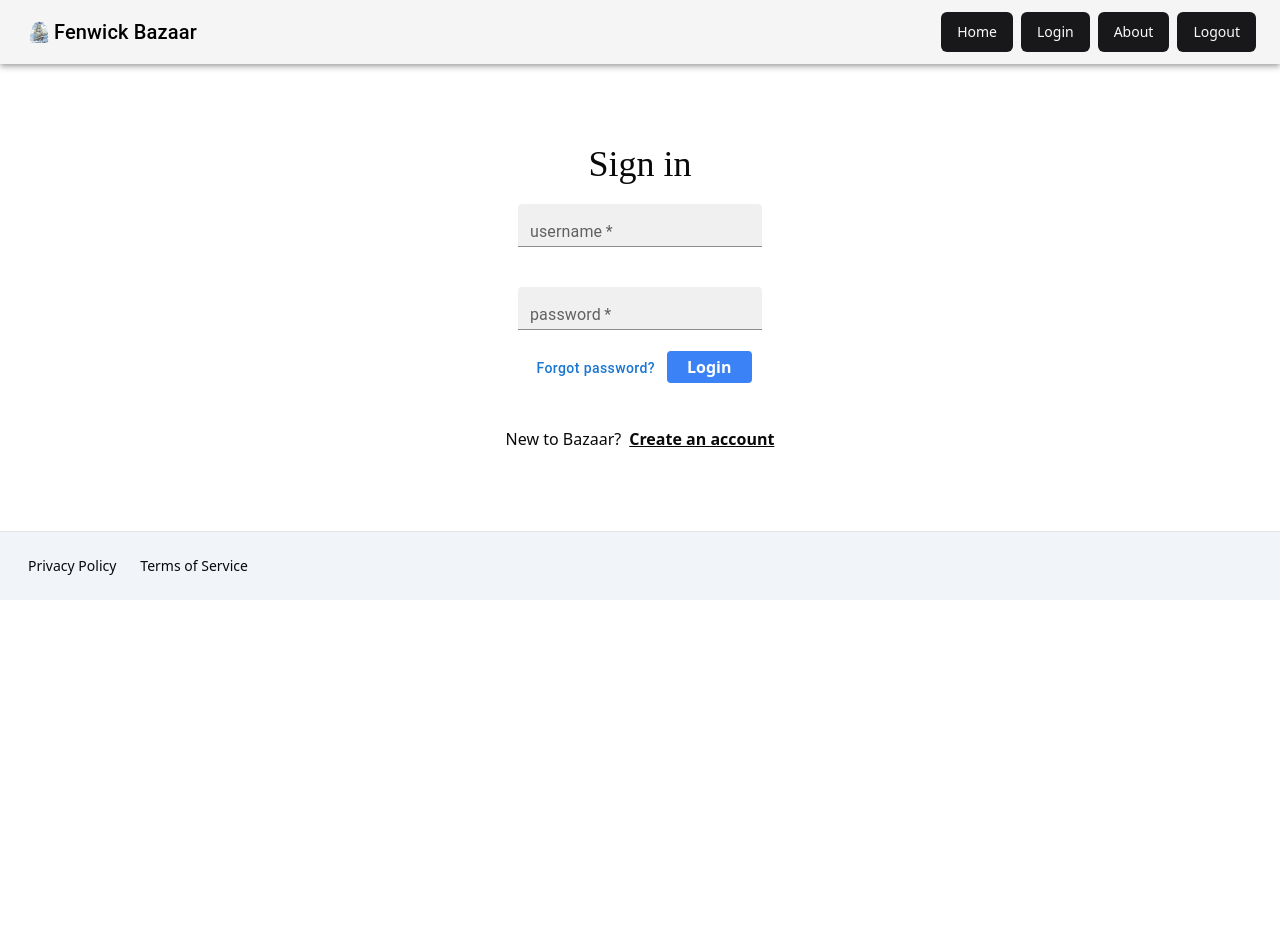
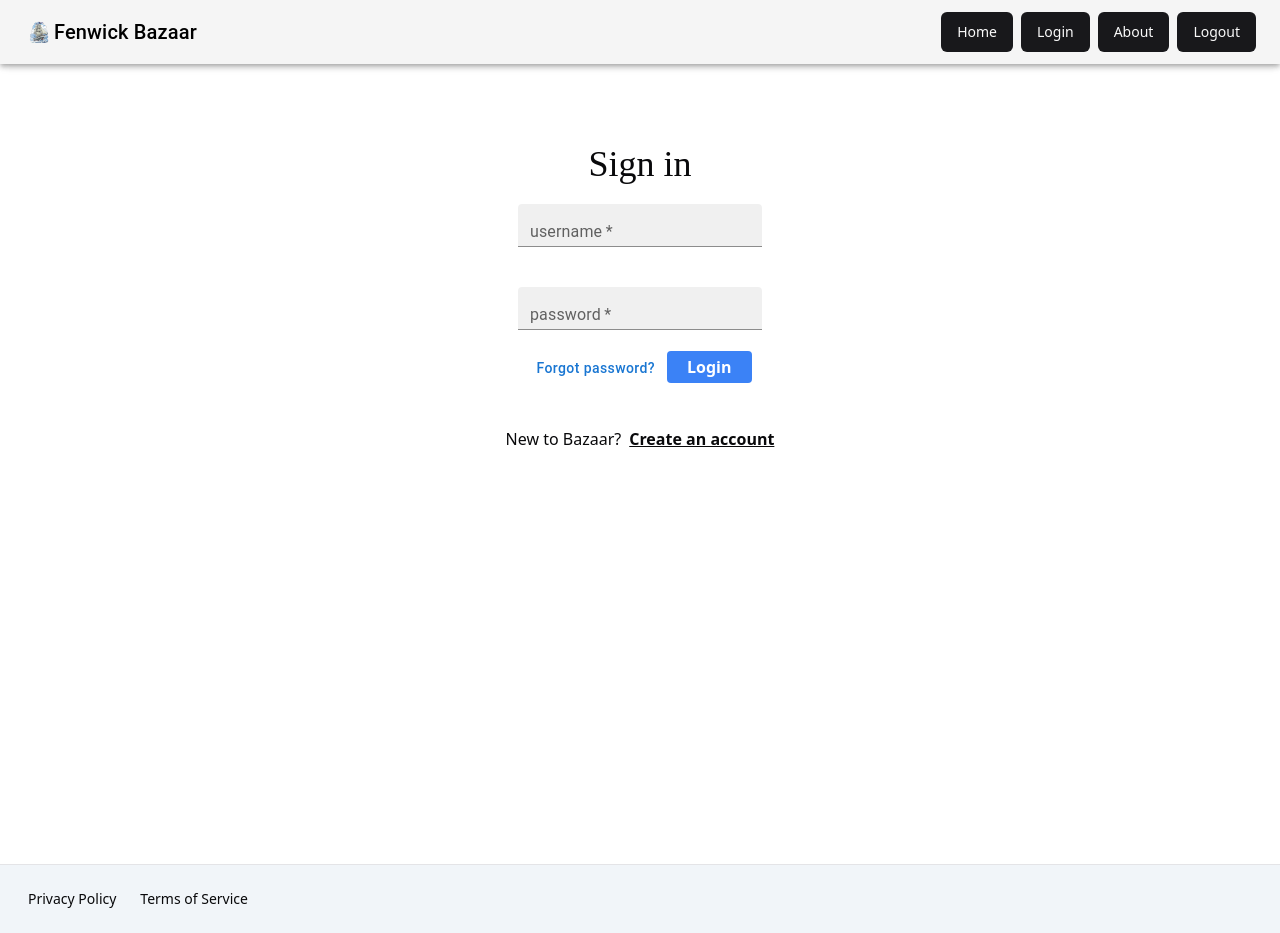
Before and after one commit to Lilpiggie0522/bazaar, a Next.js app: page /login in a window 1280 px wide. Before the commit the page ends 800 px from the top, so only its background shows below. Built offline with nearby package versions, Linux system fonts and the light colour scheme.

Commit message:
Fixed css property in login page, linted and tested.

```diff
--- a/app/login/page.tsx
+++ b/app/login/page.tsx
@@ -79,7 +79,7 @@ const LoginPage = () => {
   }
 
   return (
-    <div className='min-h-full'>
+    <div className='min-h-screen'>
       {
         loggedIn &&
         <div className="flex justify-center pt-5">
--- a/app/market/page.tsx
+++ b/app/market/page.tsx
@@ -154,7 +154,7 @@ function MarketPageComponent() {
   const paginatedCards = cards.slice((currentPage - 1) * itemsPerPage, currentPage * itemsPerPage)
 
   return (
-    <div className='flex flex-col m-2'>
+    <div className='min-h-screen flex flex-col m-2'>
       <div>
         <ConfigProvider locale={enUS}>
           <ModalForm
```
Lines whose indentation alone changed are shown as unchanged.
